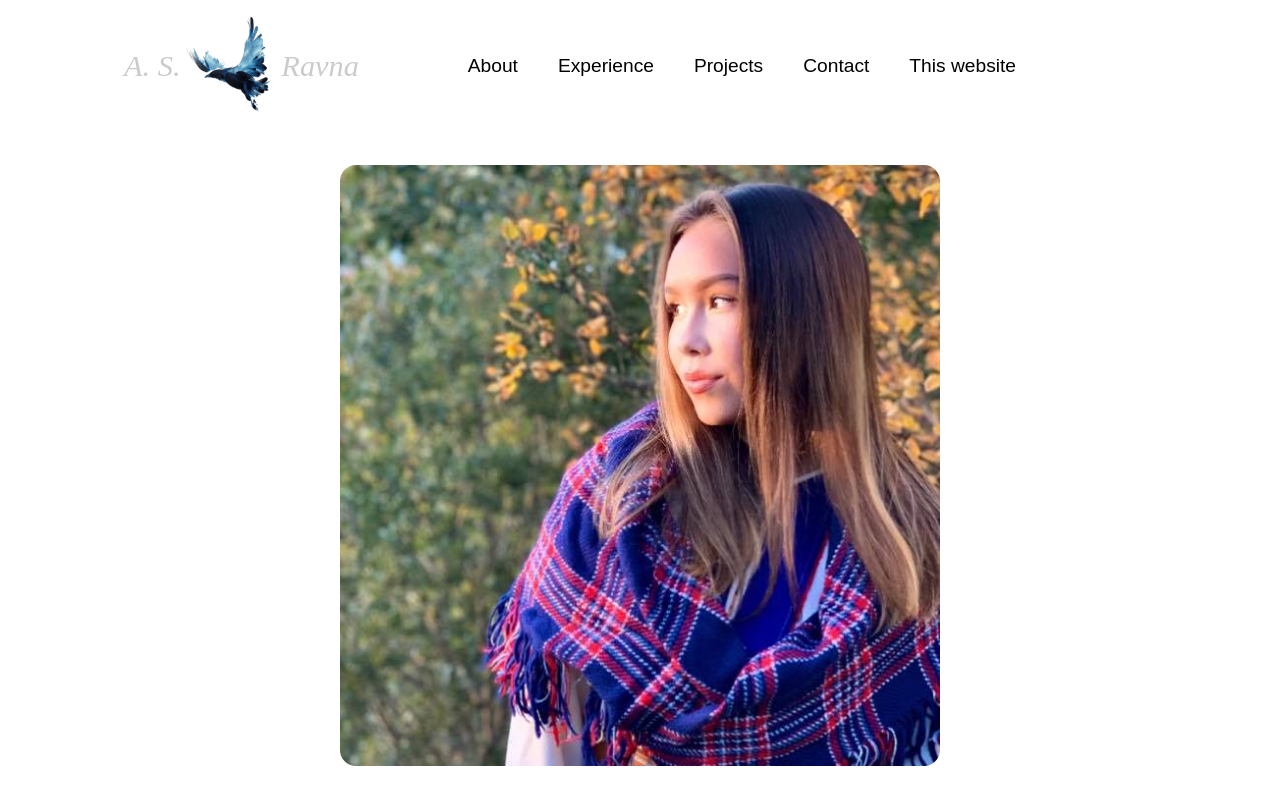
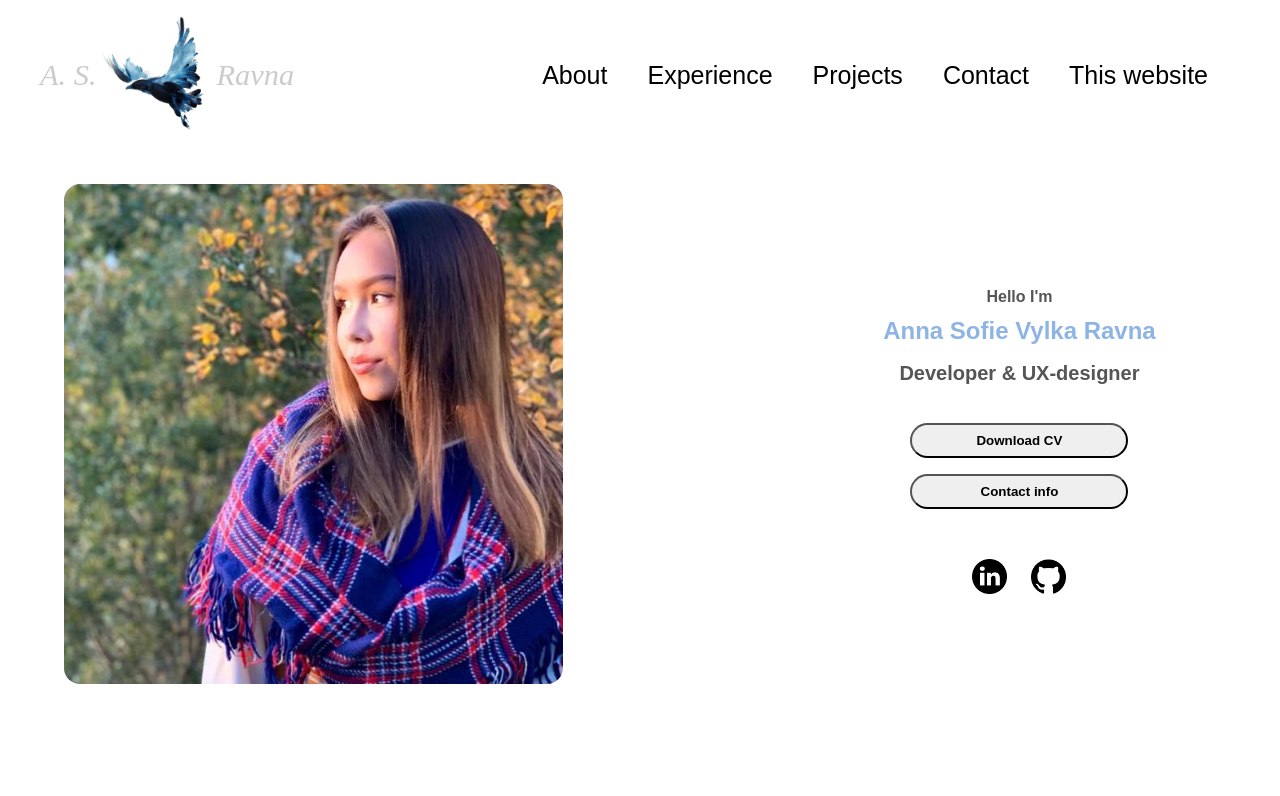
Before and after one commit to asvravna/nextportfolio, a Next.js app: page / in a window 1280 px wide. Shown: the top 796 px of the page. Built offline with nearby package versions, Linux system fonts and the light colour scheme.

Commit message:
navbar desktop

```diff
--- a/src/app/globals.css
+++ b/src/app/globals.css
@@ -714,6 +714,18 @@ article .icon {
 
 /* Desktop-specific adjustments ----------------------------------------------------------------------------------------------*/
 @media screen and (min-width: 769px) {
+
+  #profile{
+    display: flex;
+    flex-direction: row;
+    align-items: center;
+    gap: 20.0rem;
+    padding: 2rem 0;
+    height: auto;
+  }
+  .aboutPic{
+    height:500px;
+  }
   .contact-info-container {
       gap: 1.5rem; /* Larger gap between icons on desktop */
   }
@@ -728,7 +740,7 @@ article .icon {
   }
 
   #desktop-nav{
-    padding-right:20%;
+    padding-right:5%;
   }
   .navbar {
     display: flex;
@@ -738,7 +750,6 @@ article .icon {
     width: 100%;
   }
 
-/* Logo styles */
   .logoimg {
     height: 10%;
     width: 10%;
@@ -759,7 +770,7 @@ nav {
     gap: 1.5rem; /* Gap between navbar items */
     padding: 0;
     margin: 0;
-  padding-left: 10%;
+    padding-left: 20%;
   }
 
   /* Navbar items */
@@ -768,25 +779,20 @@ nav {
   }
 
   .navbar-elements li a {
-  /* color: pink; */
     text-decoration: none;
     padding: 0.5rem;
     transition: color 0.3s;
+    font-size: 25px;
+    /* padding-left: 20%; */
   }
 
   .navbar-elements li a:hover {
     color: #8EB4E5;
   }
 
-/* Optional: For mobile responsiveness, adjust navbar when menu is open */
-.navbar-elements.open {
-  /* Example: Add some style when the menu is open */
-  /* You could toggle display properties or animations for a mobile menu */
-}
-
   .logo-image {
-      width: 150px;
-      height: 150px;
+      width: 200px;
+      height: 200px;
   }
 
   .profile-title {
```
Lines whose indentation alone changed are shown as unchanged.
